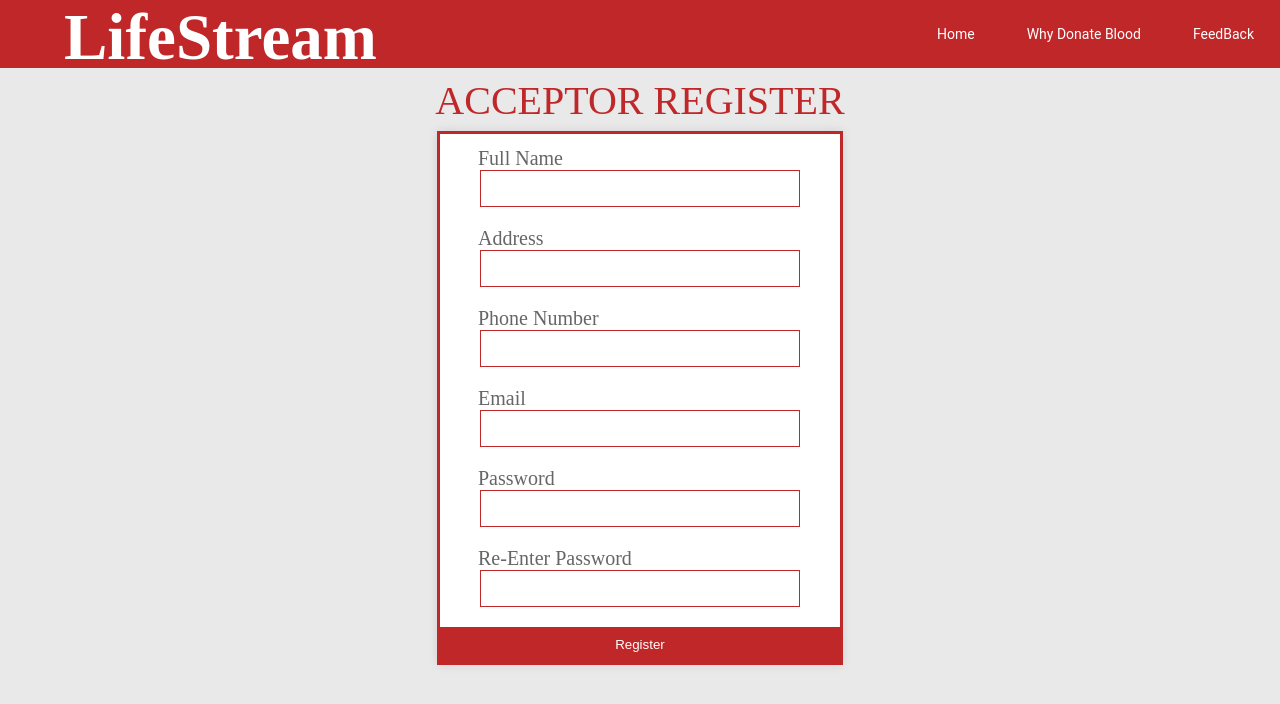
After one commit to nileenamartha/Blood-Donation-Information-System, a PHP site: page /acceptor_reg.php in a window 1280 px wide. The commit adds this page. Shown: the top 704 px of the page. Run offline with PHP 8.4, Linux system fonts and the light colour scheme.

Commit message:
Add files via upload

```diff
--- /dev/null
+++ b/acceptor_reg.php
@@ -0,0 +1,64 @@
+<?php
+ session_start();
+ if(isset($_SESSION['l_id']))
+ {
+	?>
+	<!DOCTYPE html>
+	<html>
+	<head>
+	<title>LifeStream Blood Donation</title>
+	<link rel="stylesheet" href="style.css">
+	</head>
+	<body>
+	<div id="navBar">
+	<h2>LifeStream</h2>
+	<ul>
+	<li><a href="../logout/logout.php">Logout</a></li>
+	<li><a href="../feedback/feedback.php">FeedBack</a></li>
+	<li><a href="../why_donate_blood/wdb.php">Why Donate Blood</a></li>
+	<li><a href="../index.php">Home</a></li>
+	</ul>
+	</div>
+	<?php
+  }
+  else
+  {
+?>
+<!DOCTYPE html>
+<html>
+<head>
+<link rel="stylesheet" href="style.css">
+</head>
+<body>
+<div id="navBar">
+<h2>LifeStream</h2>
+<ul>
+  <li><a href="../feedback/feedback.php">FeedBack</a></li>
+  <li><a href="../why_donate_blood/wdb.php">Why Donate Blood</a></li>
+  <li><a href="../index.php">Home</a></li>
+</ul>
+</div>
+  <?php
+  }
+  ?>
+  <body>
+<div class="title">
+  <h2>ACCEPTOR REGISTER</h2>
+</div>
+<!-- Form Module-->
+<div class="module form-module">
+    <form style="margin-top: 13px;" method="post" action="action_acceptor_register.php">
+	  <label class="label"> Full Name</label><input type="text" name="name" required/>
+	  <label class="label"> Address</label><input type="text"name="address" required />
+	  <label class="label">Phone Number</label><input type="number"name="phone_no" required />
+	  <label class="label"> Email</label><input type="email"name="email"required />
+	   <label class="label">Password</label><input type="password"name="pwd" required />
+	   <label class="label">Re-Enter Password</label><input type="password"name="c_pwd" required />
+    <button>Register</button>
+	</form>
+  </div>
+  </body>
+</html>
+
+</body>
+</html>
--- a/style.css
+++ b/style.css
@@ -79,7 +79,7 @@ body {
   font-weight: 400;
 }
 .form-module input:focus {
-  border: 1px solid #c02729;
+  border: 1px solid #33b5e5;
 
 }
 .form-module #select {
@@ -109,23 +109,12 @@ body {
 .form-module button:hover {
   background: #d84143;
 }
-.label  {
+.label {
     position: relative;
     left: 38px;
     top: 0px;
 	font-family:Perpetua;
 	font-size:20px;
-}
-a {
-	text-decoration:none;
-    position: relative;
-    left: 38px;
-    top: 0px;
-	font-family:Perpetua;
-	font-size:20px;
-    left: 3px;
-	color:black;
-
 }
 .form-module h2{
 	text-align:center;
```
Also changed, not shown: action_acceptor_register.php (added, +30 -0 lines).
